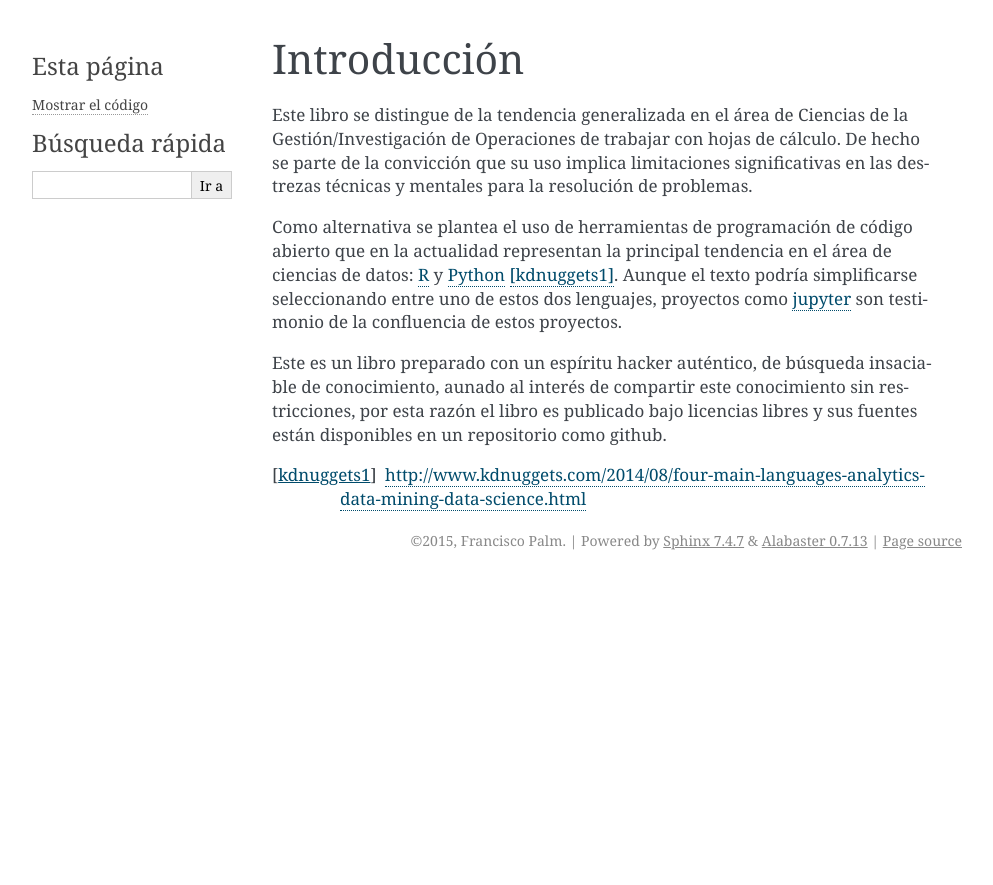
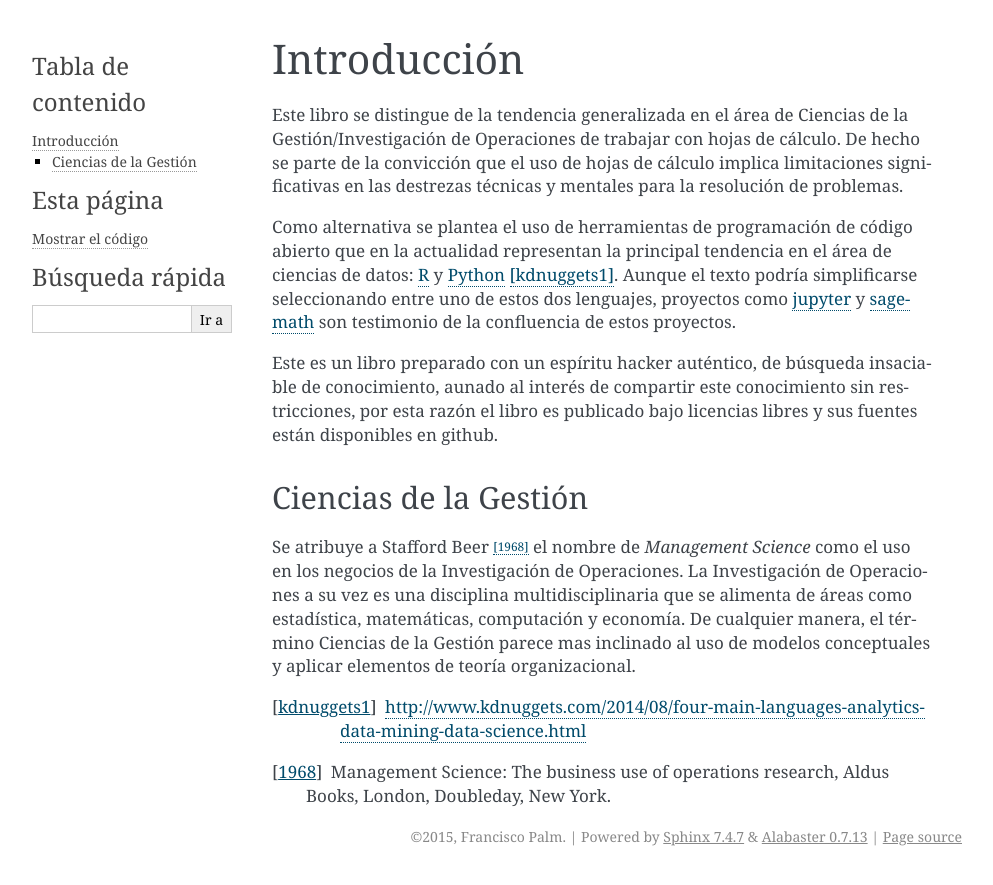
Before and after one commit to map0logo/ciencias_gestion_rpy, a Sphinx documentation site: the page built from source/intro.rst, in a window 1280 px wide. Shown: the top 885 px of the page, without its empty margins (148-1141 px from the left). Built offline with Sphinx 7.4.7, drawn with Linux system fonts in a browser that asks for light colours.

```diff
--- a/source/algLineal.rst
+++ b/source/algLineal.rst
@@ -1,6 +1,6 @@
 Algebra Lineal
 ==============
 
-Fundamentos de algebra lineal desde un punto de vista desde un punto de vista
-programático. Incluye de igual manera, destrezas de modelado basado en
-combinaciones lineales que se pueden representar mediante vectores y matrices.
+Fundamentos de algebra lineal desde un punto de vista programático. Incluye de
+igual manera, destrezas de modelado basado en combinaciones lineales que se
+pueden representar mediante vectores y matrices.
--- a/source/cadMarkov.rst
+++ b/source/cadMarkov.rst
@@ -1,5 +1,5 @@
 Cadenas de Markov
 =================
 
-Aquí se tratarán los conceptos básicos de las cadenas de Markov con enfoque de
-construcción de modelos para la toma de decisiones.
+Aquí se tratarán los conceptos básicos de las cadenas de Markov bajo el enfoque
+de construcción de modelos para la toma de decisiones.
--- a/source/intro.rst
+++ b/source/intro.rst
@@ -1,24 +1,37 @@
 Introducción
 ============
 
-Este libro se distingue de la tendencia generalizada en el área de Ciencias de
-la Gestión/Investigación de Operaciones de trabajar con hojas de cálculo. De
-hecho se parte de la convicción que su uso implica limitaciones significativas
-en las destrezas técnicas y mentales para la resolución de problemas.
+Este libro se distingue de la tendencia generalizada en el área de Ciencias
+de la Gestión/Investigación de Operaciones de trabajar con hojas de cálculo.
+De hecho se parte de la convicción que el uso de hojas de cálculo implica
+limitaciones significativas en las destrezas técnicas y mentales para la
+resolución de problemas.
 
 Como alternativa se plantea el uso de herramientas de programación de código
 abierto que en la actualidad representan la principal tendencia en el área de
 ciencias de datos: `R`_ y `Python`_ [kdnuggets1]_. Aunque el texto podría
 simplificarse seleccionando entre uno de estos dos lenguajes, proyectos como
-`jupyter`_ son testimonio de la confluencia de estos proyectos.
+`jupyter`_ y `sagemath`_ son testimonio de la confluencia de estos proyectos.
 
 Este es un libro preparado con un espíritu hacker auténtico, de búsqueda
 insaciable de conocimiento, aunado al interés de compartir este conocimiento sin
 restricciones, por esta razón el libro es publicado bajo licencias libres y sus
-fuentes están disponibles en un repositorio como github.
+fuentes están disponibles en github.
+
+Ciencias de la Gestión
+----------------------
+
+Se atribuye a Stafford Beer [1968]_ el nombre de *Management Science* como el
+uso en los negocios de la Investigación de Operaciones. La Investigación de
+Operaciones a su vez es una disciplina multidisciplinaria que se alimenta de
+áreas como estadística, matemáticas, computación y economía. De cualquier
+manera, el término Ciencias de la Gestión parece mas inclinado al uso de modelos
+conceptuales y aplicar elementos de teoría organizacional.
 
 
 .. _R: http://rproject.org
 .. _Python: http://python.org
 .. [kdnuggets1] http://www.kdnuggets.com/2014/08/four-main-languages-analytics-data-mining-data-science.html
 .. _jupyter: http://jupyter.org/
+.. _sagemath: http://www.sagemath.org/
+.. [1968]  Management Science: The business use of operations research, Aldus Books, London, Doubleday, New York.
--- a/source/modRed.rst
+++ b/source/modRed.rst
@@ -1,5 +1,5 @@
 Modelos de Redes
 ================
 
-Este capítulo consiste en el modelado de problemas de redes como problema de
-programación lineal.
+Este capítulo consiste en el modelado de problemas de redes bajo el enfoque de
+la programación lineal.
--- a/source/modelos.rst
+++ b/source/modelos.rst
@@ -2,4 +2,5 @@ Modelos
 =======
 
 Técnicas y métodos fundamentales para la construcción de modelos. Con un enfoque
-hacia los modelos básicos de las ciencias de la gestión.
+hacia los modelos básicos de las ciencias de la gestión, y representación de
+modelos bajo un enfoque programático.
--- a/source/pythonyR.rst
+++ b/source/pythonyR.rst
@@ -7,6 +7,6 @@ el marco de trabajo básico para ambos lenguajes.
 El curso se realizará alrededor de los cuadernos de trabajo iPython que permiten
 aplicar prácticas de programación literaria con Python y R.
 
-Y a continuación, un curso intensivo de los fundamentos de programación para
+Y a continuación, un tutorial con los fundamentos de programación para
 interactuar con ambas plataformas. Con la idea de ir consolidando e
 incrementando destrezas en los capítulos posteriores.
```
